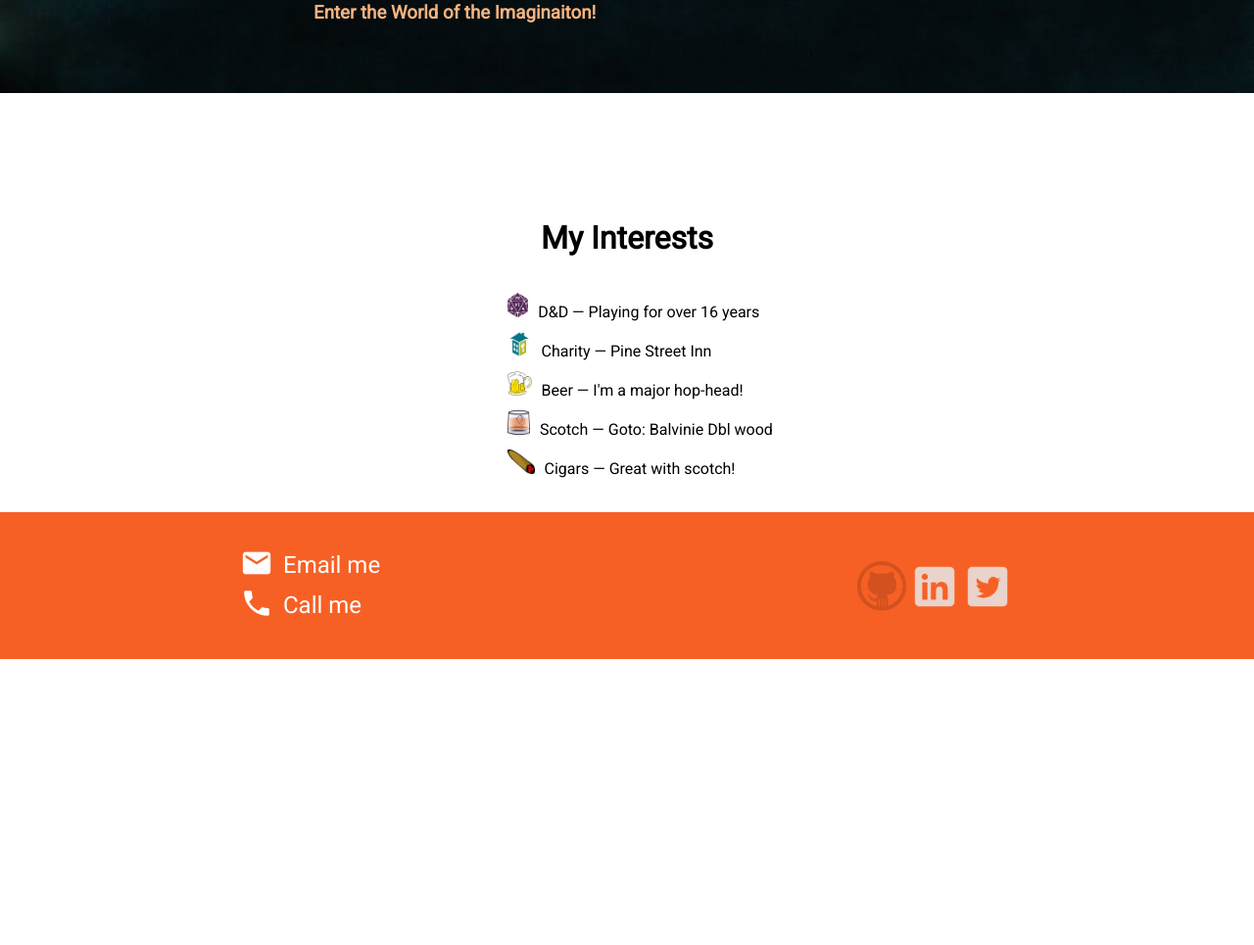
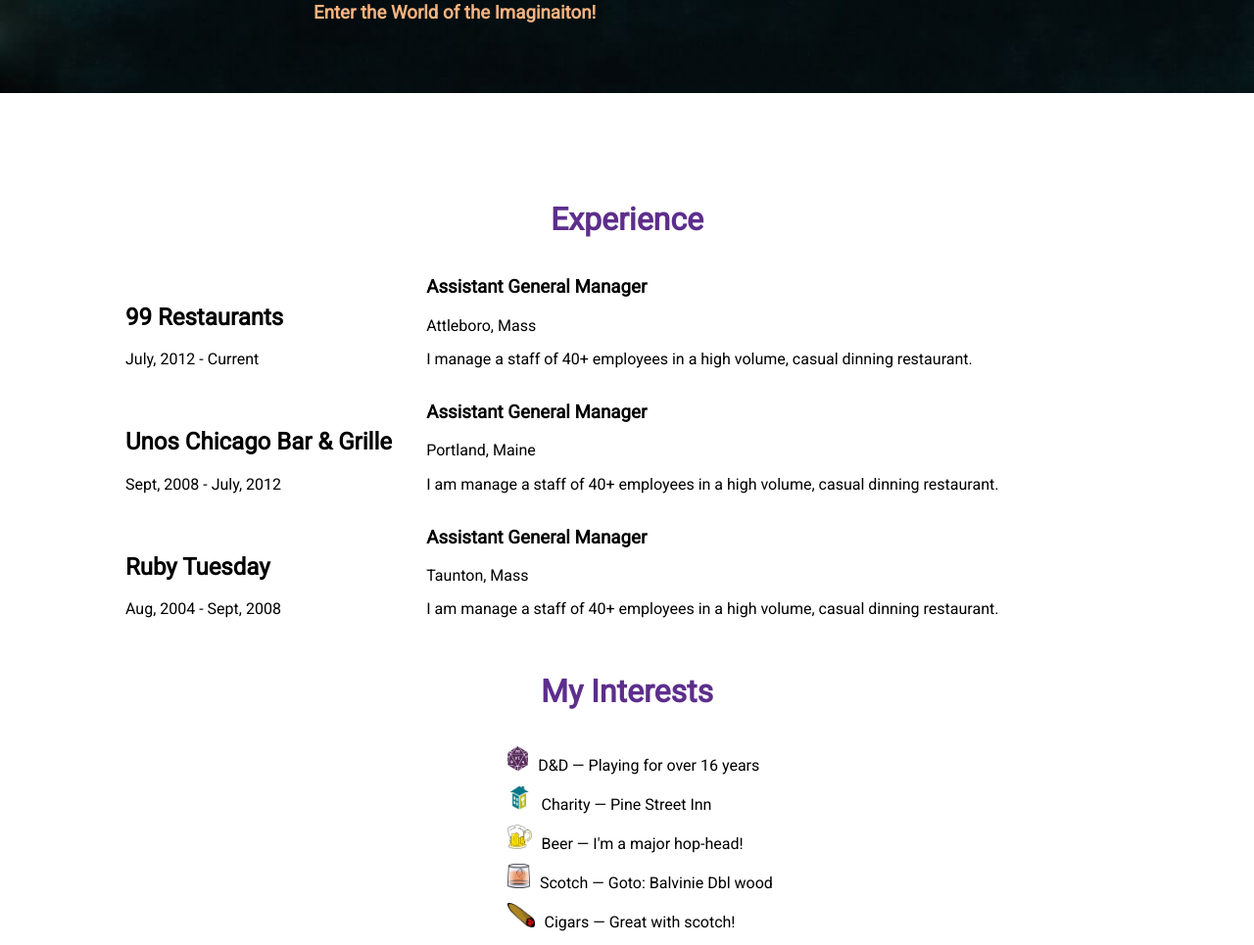
Before and after one commit to Scoiatael85/simpleResume, a PHP site: page / in a window 1280 px wide. Shown: the part 625-1590 px from the top of the page at 98% size. Before the commit the page ends 1298 px from the top, so only its background shows below. Run offline with PHP 8.4, Linux system fonts and the light colour scheme; some libraries are stand-ins or nearby versions.

Commit message:
added job experience

```diff
--- a/css/styles.css
+++ b/css/styles.css
@@ -56,10 +56,26 @@
     top: 65%; }
     body .name h2, body .name h3 {
       color: #f7b480; }
+  body .experience h1 {
+    text-align: center;
+    color: #5D2E8C; }
+  body .experience .companybox {
+    margin: auto;
+    display: block;
+    width: 80%; }
+    body .experience .companybox .company {
+      width: 30%;
+      display: inline-block; }
+      body .experience .companybox .company h2 {
+        font-size: 1.5em; }
+    body .experience .companybox .details {
+      width: 70%;
+      display: inline-block; }
   body .interests {
     margin: 40px 0; }
     body .interests h1 {
-      text-align: center; }
+      text-align: center;
+      color: #5D2E8C; }
     body .interests .myInterests {
       width: 285px;
       margin: auto;
--- a/css/styles.scss
+++ b/css/styles.scss
@@ -72,10 +72,33 @@
 			color: #f7b480;
 		}
 	}
+	.experience{
+		h1{
+			text-align: center;
+			color: #5D2E8C;
+		}
+		.companybox{
+			margin: auto;
+			display: block;
+			width: 80%;
+			.company{
+				width: 30%;
+				display: inline-block;
+				h2{
+					font-size: 1.5em;
+				}
+			}
+			.details{
+				width: 70%;
+				display: inline-block
+			}
+		}
+	}
 	.interests{
 		margin: 40px 0;
 		h1{
 			text-align: center;
+			color: #5D2E8C;
 		}
 		.myInterests{
 			width: 285px;
--- a/index.html
+++ b/index.html
@@ -14,7 +14,6 @@
         <link rel="stylesheet" href="https://cdnjs.cloudflare.com/ajax/libs/normalize/4.2.0/normalize.min.css">
         <link rel="stylesheet" href="css/styles.css">
         <script src="https://cdnjs.cloudflare.com/ajax/libs/modernizr/2.8.3/modernizr.min.js"></script>
-        <script src="js/app.js"></script>
         <!--<link rel="stylesheet" href="css/main.css"> -->
     </head>
     <body>
@@ -37,7 +36,7 @@
 
         </div>
         <div class="experience">
-
+            <h1>Experience</h1>
         </div>
         <div class="interests">
             <h1>My Interests</h1>
@@ -79,6 +78,7 @@
         </div>
 
         <script src="http://code.jquery.com/jquery-1.12.4.min.js"></script>
+        <script src="js/app.js"></script>
         <script>window.jQuery || document.write('<script src="js/vendor/jquery-1.12.4.min.js"><\/script>')</script>
 
         <!-- Google Analytics: change UA-XXXXX-Y to be your site's ID. -->
--- a/js/app.js
+++ b/js/app.js
@@ -0,0 +1,37 @@
+var work = [
+		{
+ 			"employer" : "99 Restaurants",
+ 			"title" : "Assistant General Manager",
+ 			"dates" : "July, 2012 - Current",
+ 			"location" : "Attleboro, Mass",
+ 			"description" : "I manage a staff of 40+ employees in a high volume, casual dinning restaurant."
+ 		},
+ 		{	"employer" : "Unos Chicago Bar & Grille",
+ 			"title" : "Assistant General Manager",
+ 			"dates" : "Sept, 2008 - July, 2012",
+ 			"location" : "Portland, Maine",
+ 			"description" : "I am manage a staff of 40+ employees in a high volume, casual dinning restaurant."
+ 		},
+ 		{	"employer" : "Ruby Tuesday",
+ 			"title" : "Assistant General Manager",
+ 			"dates" : "Aug, 2004 - Sept, 2008",
+ 			"location" : "Taunton, Mass",
+ 			"description" : "I am manage a staff of 40+ employees in a high volume, casual dinning restaurant."
+ 		}
+ 	];
+
+$.each(work, function (i, value) {
+	$('.experience').append(
+		'<div class="companybox">'
+		+ '<div class="company">'
+		+ '<h2>' + value.employer + '</h2>'
+		+ '<p>' + value.dates + '</p>'
+		+ '</div>'
+		+ '<div class="details">'
+		+ '<h3>' + value.title + '</h3>'
+		+ '<p>' + value.location + '</p>'
+		+ '<p>' + value.description + '</p>'
+		+ '</div>'
+		+ '</div>'
+	)
+})
```
Also changed, not shown: 1 other file.
